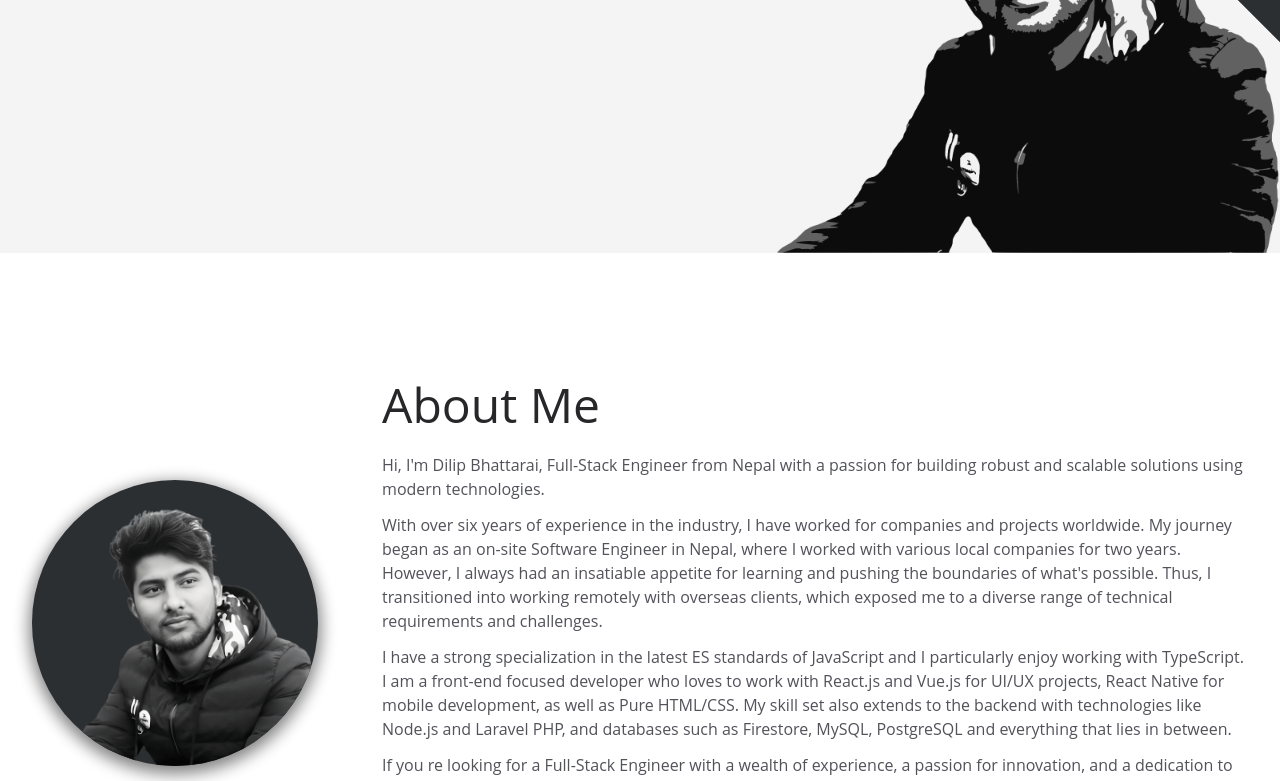
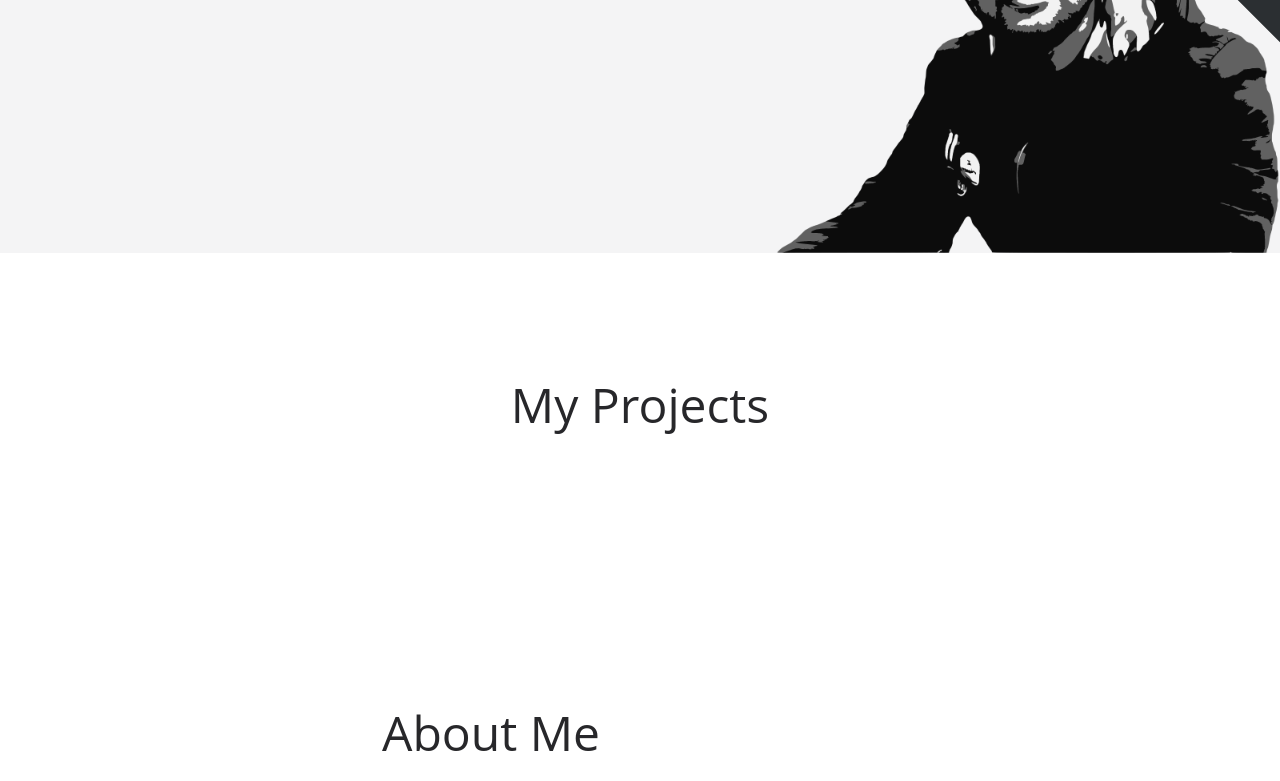
Before and after one commit to vectrobyte/vectrobyte.com, a Gatsby site: page / in a window 1280 px wide. Shown: the part 599-1380 px from the top of the page. Built offline with nearby package versions, Linux system fonts and the light colour scheme; Gatsby itself is replaced by a stand-in of ours.

Commit message:
feat: create my project section component and add it to home page

```diff
--- /dev/null
+++ b/src/components/MyProjects.tsx
@@ -0,0 +1,22 @@
+import React from 'react';
+
+type MyProjectsProps = React.HTMLAttributes<HTMLElement>;
+
+const MyProjects: React.FC<MyProjectsProps> = () => {
+  return (
+    <section
+      id="my-projects"
+      className="relative dark:bg-primary w-full h-full py-16 lg:py-32 transition-colors"
+    >
+      <div className="container mx-auto">
+        <div className="text-center">
+          <h1 className="text-4xl lg:text-5xl text-gray-800 dark:text-white transition-colors md:mb-6">
+            My Projects
+          </h1>
+        </div>
+      </div>
+    </section>
+  );
+};
+
+export default MyProjects;
--- a/src/pages/index.tsx
+++ b/src/pages/index.tsx
@@ -4,6 +4,7 @@ import AboutMe from '../components/AboutMe';
 import ContactMe from '../components/ContactMe';
 import Footer from '../components/Footer';
 import Hero from '../components/Hero';
+import MyProjects from '../components/MyProjects';
 import ToastContainerWrapper from '../components/toasts/ToastContainer/ToastContainer';
 import Layout from '../layouts';
 import { ThemeProvider } from '../providers/ThemeProvider';
@@ -13,6 +14,7 @@ const IndexPage = () => {
     <ThemeProvider>
       <Layout>
         <Hero />
+        <MyProjects />
         <AboutMe />
         <ContactMe />
         <Footer />
```
